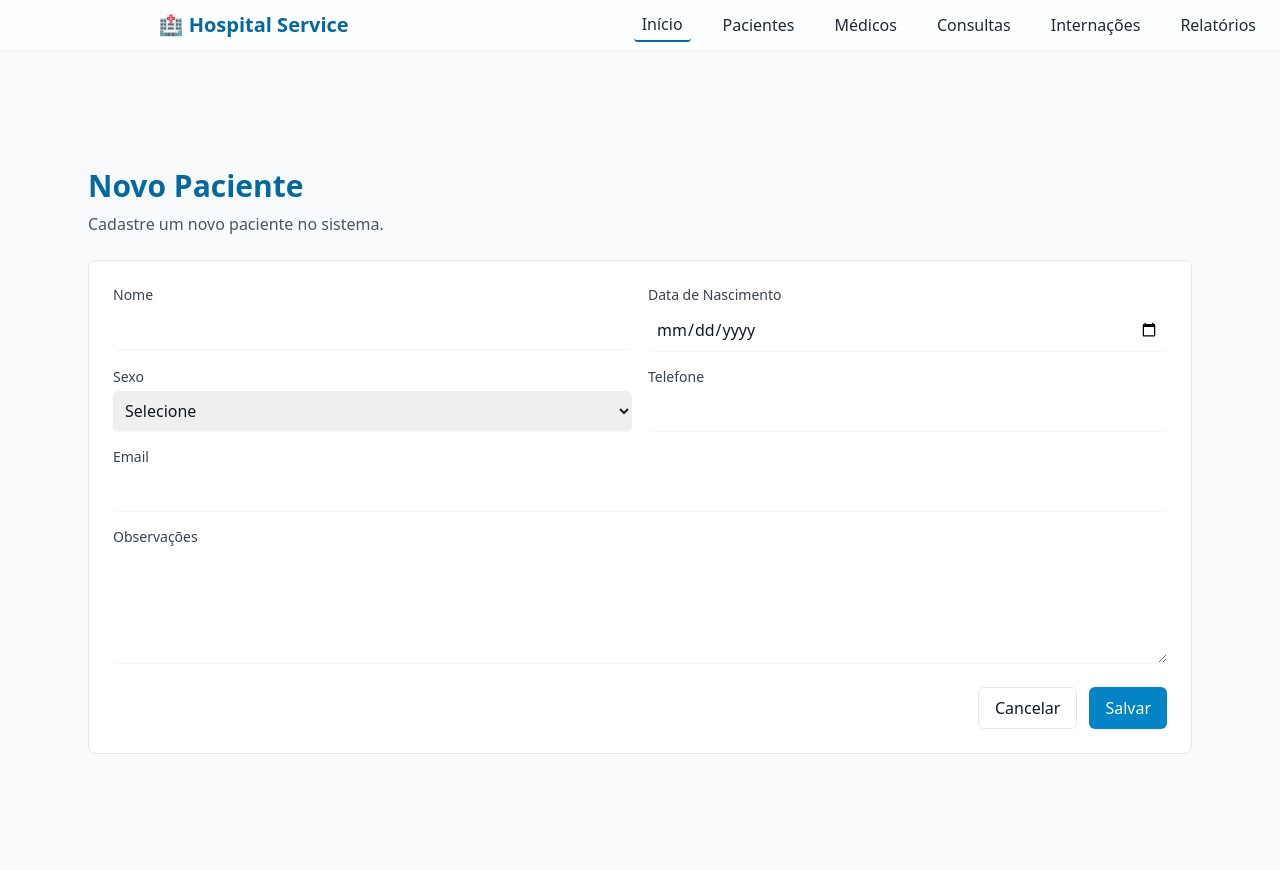
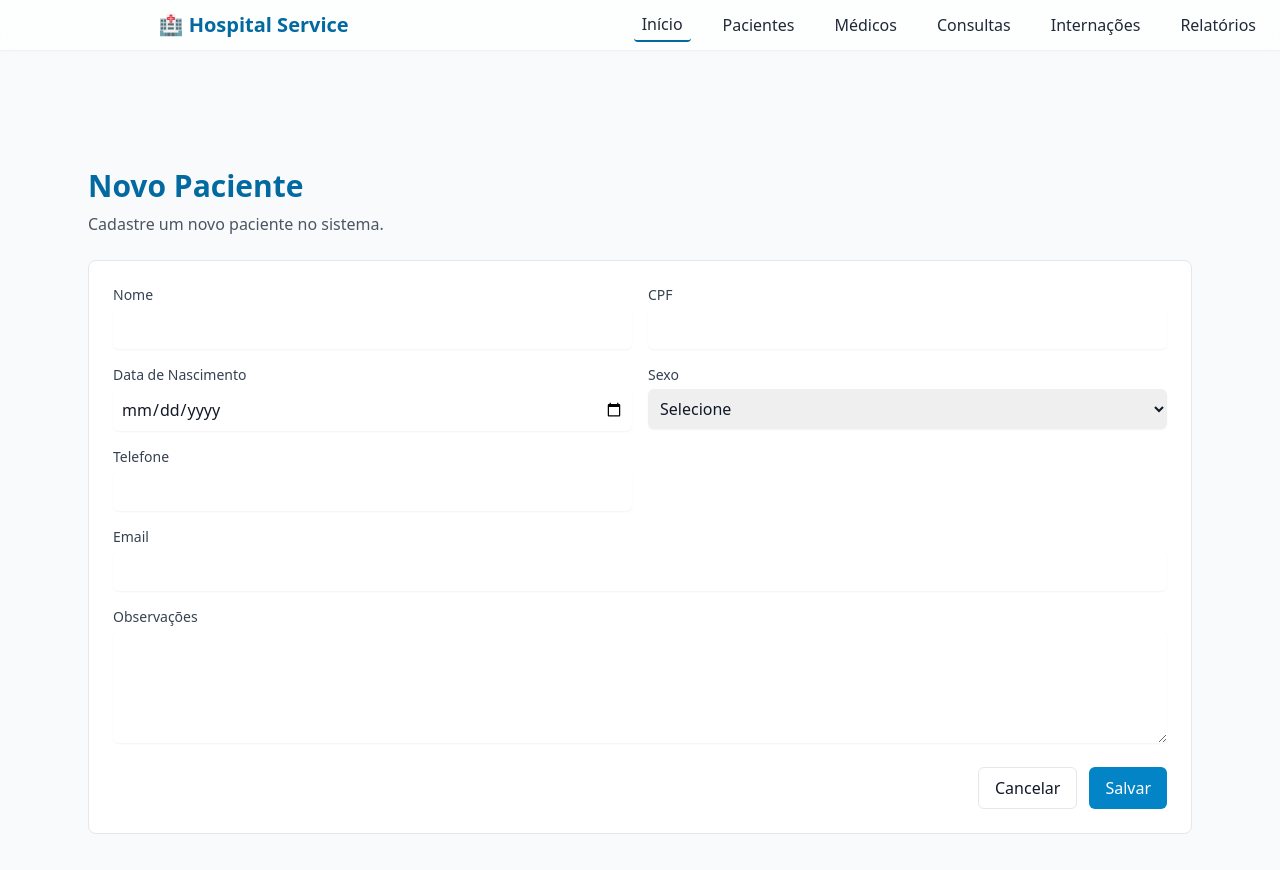
Before and after one commit to gabrielcaixeta01/Hospital-Service-App-, a Next.js app: page /pacientes/novo in a window 1280 px wide. Shown: the top 870 px of the page. Built offline with nearby package versions, Linux system fonts and the light colour scheme.

Commit message:
fix: ajustando entidades com base no bd

```diff
--- a/src/app/(protected)/consultas/[id]/page.tsx
+++ b/src/app/(protected)/consultas/[id]/page.tsx
@@ -13,7 +13,8 @@ interface Consulta {
   motivo?: string;
 }
 
-export default function Page({ params }: { params: { id: string } }) {
+export default function Page(props: unknown) {
+  const { params } = props as { params: { id: string } };
   const router = useRouter();
   const [consulta, setConsulta] = useState<Consulta | null>(null);
   const [loading, setLoading] = useState(true);
--- a/src/app/(protected)/pacientes/[id]/page.tsx
+++ b/src/app/(protected)/pacientes/[id]/page.tsx
@@ -11,6 +11,7 @@ interface Paciente {
   telefone?: string;
   email?: string;
   observacoes?: string;
+  cpf?: string;
 }
 
 export default function Page({ params }: { params: { id: string } }) {
@@ -46,6 +47,7 @@ export default function Page({ params }: { params: { id: string } }) {
           sexo: "M",
           telefone: "(11) 99999-0000",
           email: "exemplo@email.com",
+          cpf: "000.000.000-00",
           observacoes: "",
         });
       } finally {
@@ -190,6 +192,19 @@ export default function Page({ params }: { params: { id: string } }) {
 
               <div>
                 <label className="block text-sm font-medium text-gray-700">
+                  CPF
+                </label>
+                <input
+                  name="cpf"
+                  value={paciente.cpf || ""}
+                  onChange={handleChange}
+                  required
+                  className="mt-1 block w-full rounded-md border-gray-300 shadow-sm p-2 border"
+                />
+              </div>
+
+              <div>
+                <label className="block text-sm font-medium text-gray-700">
                   Data de Nascimento
                 </label>
                 <input
--- a/src/app/(protected)/pacientes/components/PatientForm.tsx
+++ b/src/app/(protected)/pacientes/components/PatientForm.tsx
@@ -11,6 +11,7 @@ interface PatientFormProps {
     sexo?: string;
     telefone?: string;
     email?: string;
+    cpf?: string;
     observacoes?: string;
   };
 }
@@ -24,6 +25,7 @@ export default function PatientForm({ initialData }: PatientFormProps) {
     sexo: "",
     telefone: "",
     email: "",
+    cpf: "",
     observacoes: "",
   });
 
@@ -35,6 +37,7 @@ export default function PatientForm({ initialData }: PatientFormProps) {
         sexo = "",
         telefone = "",
         email = "",
+        cpf = "",
         observacoes = "",
       } = initialData;
       setForm((f) => ({
@@ -44,6 +47,7 @@ export default function PatientForm({ initialData }: PatientFormProps) {
         sexo,
         telefone,
         email,
+        cpf,
         observacoes,
       }));
     }
@@ -63,7 +67,11 @@ export default function PatientForm({ initialData }: PatientFormProps) {
     setLoading(true);
     try {
       // TODO: Substituir por chamada real à API
+      // exemplo de payload que será enviado ao backend
+      const payload = { ...form };
+      // Simula chamada
       await new Promise((res) => setTimeout(res, 800));
+      console.log("Simulated submit payload:", payload);
       router.push("/pacientes");
     } catch (err) {
       console.error(err);
@@ -83,6 +91,17 @@ export default function PatientForm({ initialData }: PatientFormProps) {
           <input
             name="nome"
             value={form.nome}
+            onChange={handleChange}
+            required
+            className="mt-1 block w-full rounded-md border-gray-300 shadow-sm p-2"
+          />
+        </div>
+
+        <div>
+          <label className="block text-sm font-medium text-gray-700">CPF</label>
+          <input
+            name="cpf"
+            value={form.cpf}
             onChange={handleChange}
             required
             className="mt-1 block w-full rounded-md border-gray-300 shadow-sm p-2"
--- a/src/app/(protected)/pacientes/page.tsx
+++ b/src/app/(protected)/pacientes/page.tsx
@@ -9,6 +9,7 @@ interface Paciente {
   dataNascimento?: string;
   telefone?: string;
   email?: string;
+  cpf?: string;
 }
 
 export default function Page() {
@@ -39,14 +40,18 @@ export default function Page() {
           {
             id: 1,
             nome: "João da Silva",
+            cpf: "123.456.789-00",
             dataNascimento: "1980-05-12",
             telefone: "(11) 99999-0001",
+            email: "joao@example.com",
           },
           {
             id: 2,
             nome: "Ana Oliveira",
+            cpf: "987.654.321-00",
             dataNascimento: "1992-11-03",
             telefone: "(11) 99999-0002",
+            email: "ana@example.com",
           },
         ]);
       } finally {
@@ -88,6 +93,9 @@ export default function Page() {
                     Nome
                   </th>
                   <th className="px-6 py-3 text-left text-xs font-medium text-gray-500 uppercase tracking-wider">
+                    CPF
+                  </th>
+                  <th className="px-6 py-3 text-left text-xs font-medium text-gray-500 uppercase tracking-wider">
                     Data Nasc.
                   </th>
                   <th className="px-6 py-3 text-left text-xs font-medium text-gray-500 uppercase tracking-wider">
@@ -103,6 +111,9 @@ export default function Page() {
                   <tr key={p.id} className="hover:bg-gray-50">
                     <td className="px-6 py-4 whitespace-nowrap text-sm text-gray-900">
                       {p.nome}
+                    </td>
+                    <td className="px-6 py-4 whitespace-nowrap text-sm text-gray-900">
+                      {p["cpf"] || "—"}
                     </td>
                     <td className="px-6 py-4 whitespace-nowrap text-sm text-gray-900">
                       {p.dataNascimento || "—"}
--- a/src/app/api/pacientes/[id]/route.ts
+++ b/src/app/api/pacientes/[id]/route.ts
@@ -32,6 +32,7 @@ const PACIENTES = [
   {
     id: 1,
     nome: "João da Silva",
+    cpf: "123.456.789-00",
     dataNascimento: "1980-05-12",
     sexo: "M",
     telefone: "(11) 99999-0001",
@@ -41,6 +42,7 @@ const PACIENTES = [
   {
     id: 2,
     nome: "Ana Oliveira",
+    cpf: "987.654.321-00",
     dataNascimento: "1992-11-03",
     sexo: "F",
     telefone: "(11) 99999-0002",
@@ -50,6 +52,7 @@ const PACIENTES = [
   {
     id: 3,
     nome: "Pedro Gomes",
+    cpf: "222.333.444-55",
     dataNascimento: "1975-07-21",
     sexo: "M",
     telefone: "(11) 99999-0003",
--- a/src/app/api/pacientes/route.ts
+++ b/src/app/api/pacientes/route.ts
@@ -25,6 +25,7 @@ const PACIENTES = [
   {
     id: 1,
     nome: "João da Silva",
+    cpf: "123.456.789-00",
     dataNascimento: "1980-05-12",
     sexo: "M",
     telefone: "(11) 99999-0001",
@@ -34,6 +35,7 @@ const PACIENTES = [
   {
     id: 2,
     nome: "Ana Oliveira",
+    cpf: "987.654.321-00",
     dataNascimento: "1992-11-03",
     sexo: "F",
     telefone: "(11) 99999-0002",
@@ -43,6 +45,7 @@ const PACIENTES = [
   {
     id: 3,
     nome: "Pedro Gomes",
+    cpf: "222.333.444-55",
     dataNascimento: "1975-07-21",
     sexo: "M",
     telefone: "(11) 99999-0003",
```
Also changed, not shown: 4 other files (tests, documents, lock files or other folders).
